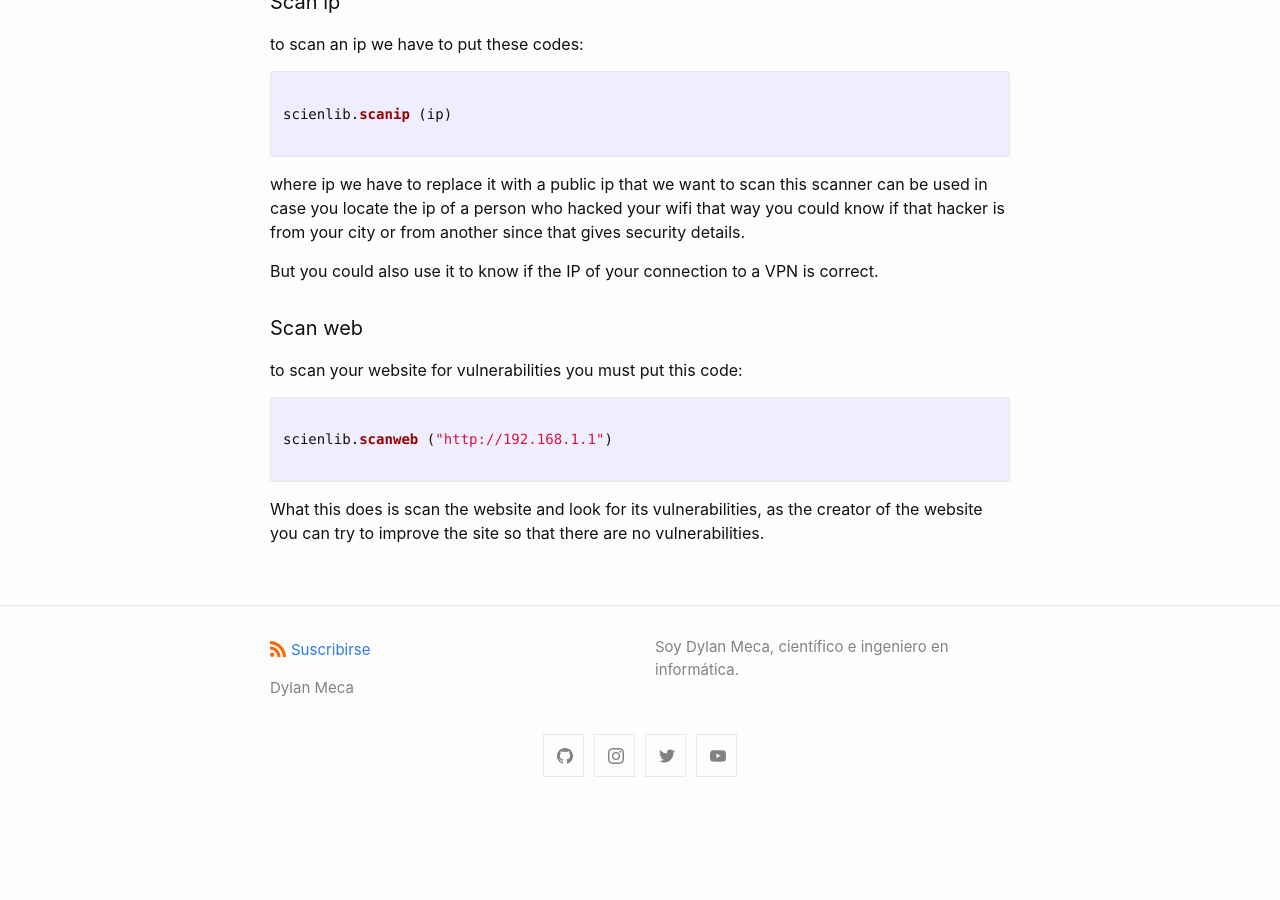
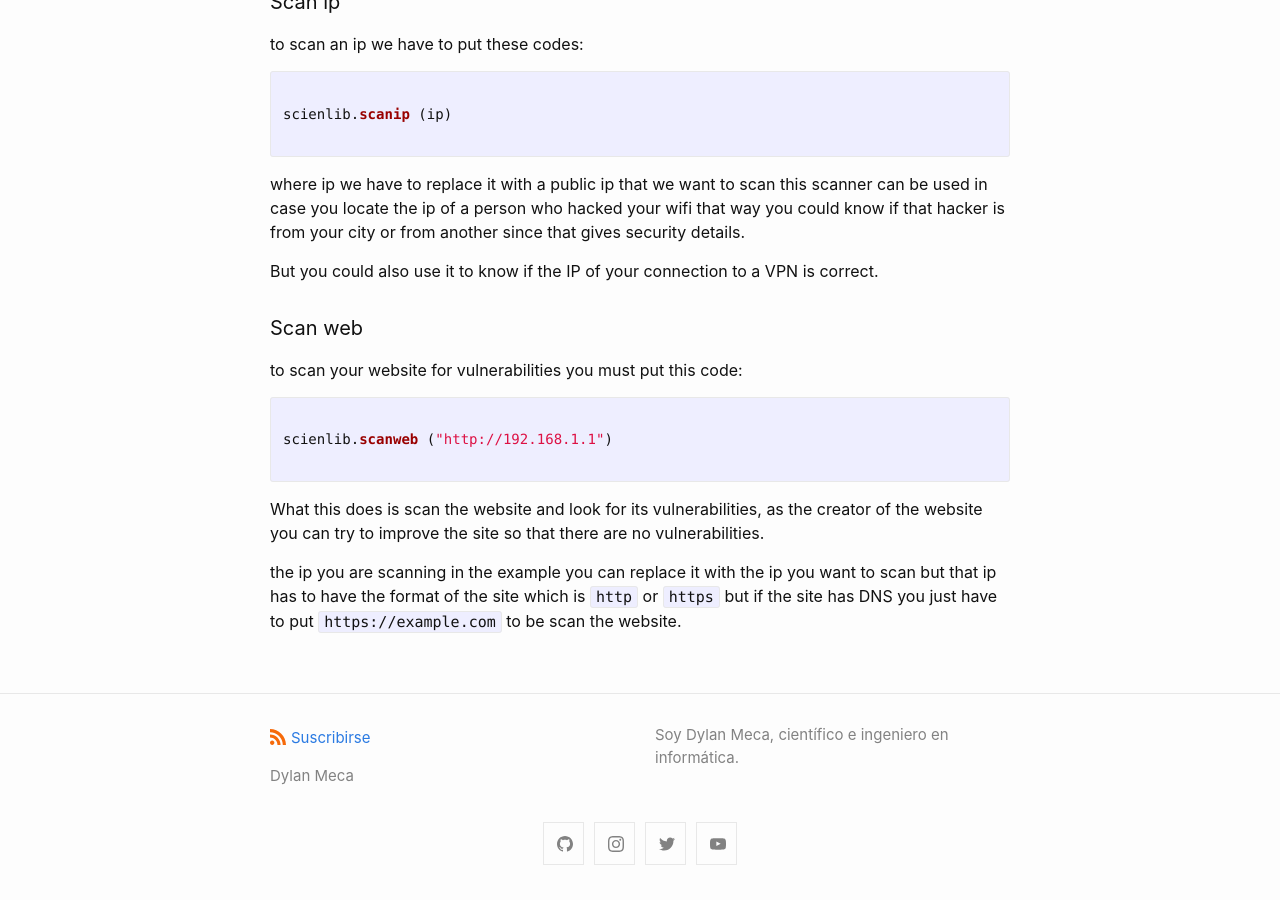
Before and after one commit to dylanmeca/dylanmeca.github.io, a Jekyll site: the page built from _posts/2021-04-28-scienlib-documentation.md, in a window 1280 px wide and 900 px high, scrolled down 3231 px. Built offline with Jekyll 4.4.1, drawn with Linux system fonts in a browser that asks for light colours; a script that is not in the unit is left out; comment, search, counter and statistics services are not loaded; before the commit the page ends 4043 px from its top, so only the background shows below that.

Commit message:
Update 2021-04-28-scienlib-documentation.md

````diff
--- a/_posts/2021-04-28-scienlib-documentation.md
+++ b/_posts/2021-04-28-scienlib-documentation.md
@@ -158,3 +158,5 @@ scienlib.scanweb ("http://192.168.1.1")
 ```
 
 What this does is scan the website and look for its vulnerabilities, as the creator of the website you can try to improve the site so that there are no vulnerabilities.
+
+the ip you are scanning in the example you can replace it with the ip you want to scan but that ip has to have the format of the site which is ``` http ``` or ``` https ``` but if the site has DNS you just have to put ``` https://example.com ``` to be scan the website.
````
